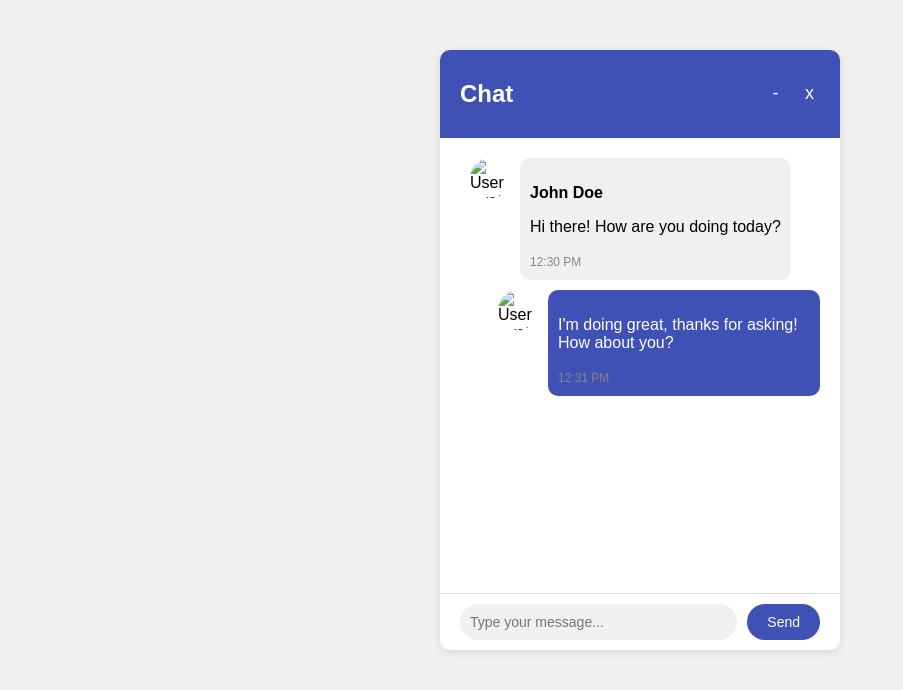
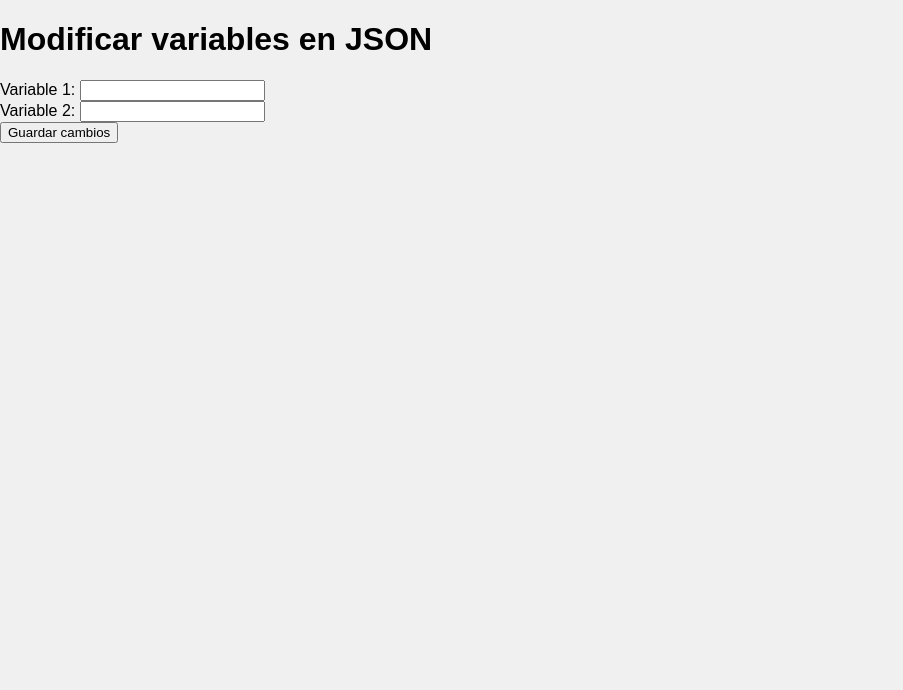
Before and after one commit to BuzzWire/buzzwire.github.io, a plain HTML site: page index.html in a window 1280 px wide. Shown: the whole page, without its empty margins (0-903 px from the left). Drawn offline with Linux system fonts and the light colour scheme.

Commit message:
Update index.html

```diff
--- a/index.html
+++ b/index.html
@@ -1,43 +1,24 @@
 <!DOCTYPE html>
-<html lang="en">
+<html lang="es">
 <head>
   <meta charset="UTF-8">
   <meta name="viewport" content="width=device-width, initial-scale=1.0">
-  <title>Chat System</title>
+  <title>Modificar variables en JSON</title>
   <link rel="stylesheet" href="styles.css">
 </head>
 <body>
-  <div class="chat-container">
-    <div class="chat-header">
-      <h2>Chat</h2>
-      <div class="chat-controls">
-        <button class="btn-minimize">-</button>
-        <button class="btn-close">x</button>
-      </div>
+  <div class="container">
+    <h1>Modificar variables en JSON</h1>
+    <div class="input-group">
+      <label for="variable1">Variable 1:</label>
+      <input type="text" id="variable1" name="variable1">
     </div>
-    <div class="chat-body">
-      <div class="message-container">
-        <div class="message received">
-          <img src="user-avatar.png" alt="User Avatar" class="avatar">
-          <div class="message-content">
-            <p class="username">John Doe</p>
-            <p class="text">Hi there! How are you doing today?</p>
-            <span class="timestamp">12:30 PM</span>
-          </div>
-        </div>
-        <div class="message sent">
-          <div class="message-content">
-            <p class="text">I'm doing great, thanks for asking! How about you?</p>
-            <span class="timestamp">12:31 PM</span>
-          </div>
-          <img src="user-avatar.png" alt="User Avatar" class="avatar">
-        </div>
-      </div>
+    <div class="input-group">
+      <label for="variable2">Variable 2:</label>
+      <input type="text" id="variable2" name="variable2">
     </div>
-    <div class="chat-footer">
-      <input type="text" placeholder="Type your message..." class="chat-input">
-      <button class="btn-send">Send</button>
-    </div>
+    <button id="saveChanges">Guardar cambios</button>
   </div>
+  <script src="script.js"></script>
 </body>
 </html>
```
